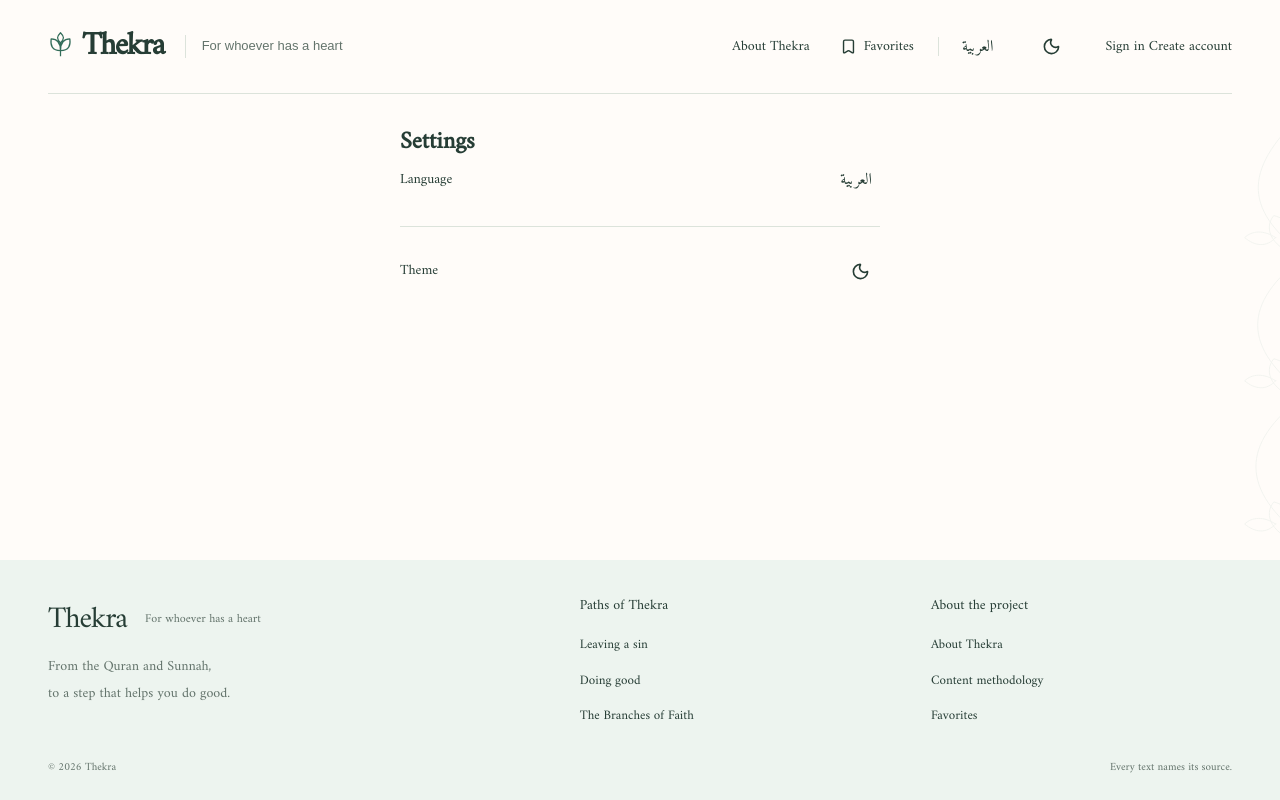
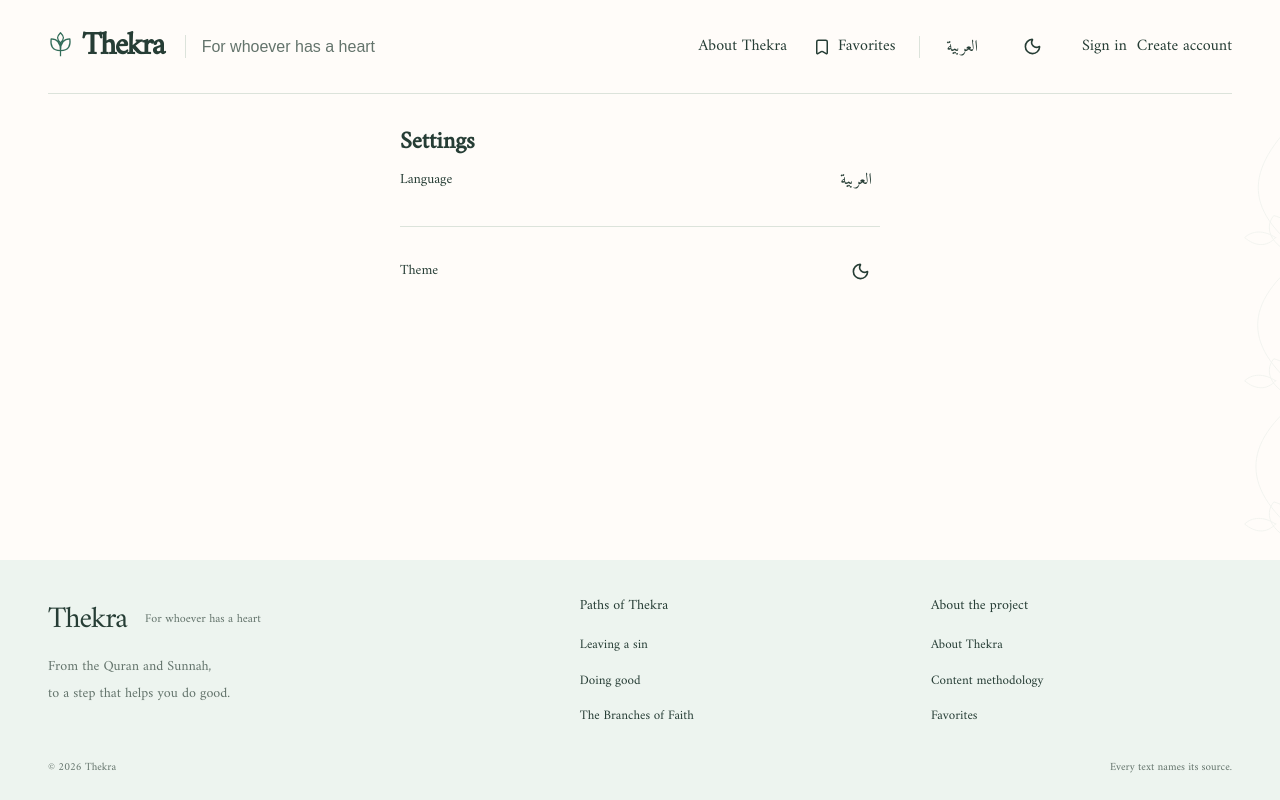
Before and after one commit to Akhera-Plants/Thekra, a Next.js app in the folder frontend/: page /en/settings in a window 1280 px wide. Shown: the top 800 px of the page. Built offline with nearby package versions, Linux system fonts and the light colour scheme; no server answers; a web font is replaced by a local one.

Commit message:
fix(ui): enlarge header nav and brand tagline
Raise brand-message and main-nav type to a readable size, and give
sign-in / create-account comfortable gap and button height.

```diff
--- a/frontend/src/components/shared/AuthNavItems.tsx
+++ b/frontend/src/components/shared/AuthNavItems.tsx
@@ -40,11 +40,23 @@ function GuestAuthLinks({
   register: string;
 }) {
   return (
-    <div className="flex items-center gap-1">
-      <Button asChild variant="ghost" tone="neutral" size="sm">
+    <div className="flex items-center gap-2.5">
+      <Button
+        asChild
+        variant="ghost"
+        tone="neutral"
+        size="sm"
+        className="h-10 min-h-10 px-3 text-[15px] md:h-10 md:min-h-10"
+      >
         <Link href="/login">{signIn}</Link>
       </Button>
-      <Button asChild variant="solid" tone="primary" size="sm">
+      <Button
+        asChild
+        variant="solid"
+        tone="primary"
+        size="sm"
+        className="h-10 min-h-10 px-3.5 text-[15px] md:h-10 md:min-h-10"
+      >
         <Link href="/register">{register}</Link>
       </Button>
     </div>
--- a/frontend/src/components/shared/LocaleSwitcher.tsx
+++ b/frontend/src/components/shared/LocaleSwitcher.tsx
@@ -23,7 +23,7 @@ export function LocaleSwitcher({ label, className }: LocaleSwitcherProps) {
       data-locale-switch=""
       aria-label={label}
       className={cn(
-        'inline-flex min-h-11 items-center px-2 text-base text-foreground underline-offset-4 hover:underline focus-visible:outline-none focus-visible:ring-2 focus-visible:ring-ring',
+        'inline-flex min-h-11 items-center px-2 text-[15px] text-foreground underline-offset-4 hover:underline focus-visible:outline-none focus-visible:ring-1 focus-visible:ring-ring/40 md:text-base',
         className,
       )}
     >
--- a/frontend/src/features/favorites/components/SavedNavLink.tsx
+++ b/frontend/src/features/favorites/components/SavedNavLink.tsx
@@ -22,7 +22,7 @@ export function SavedNavLink() {
       className="nav-link saved-nav"
       aria-current={current ? 'page' : undefined}
     >
-      <Bookmark className="size-[17px]" aria-hidden />
+      <Bookmark className="size-[18px]" aria-hidden />
       <span>{tNav('favorites')}</span>
       {count > 0 ? <span className="saved-count">{formatDigits(count)}</span> : null}
     </Link>
```
Also changed, not shown: frontend/src/app/site-public.css.
